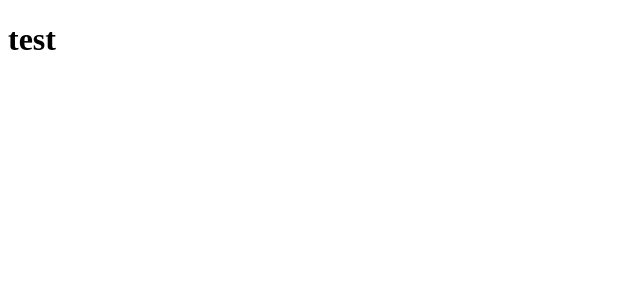
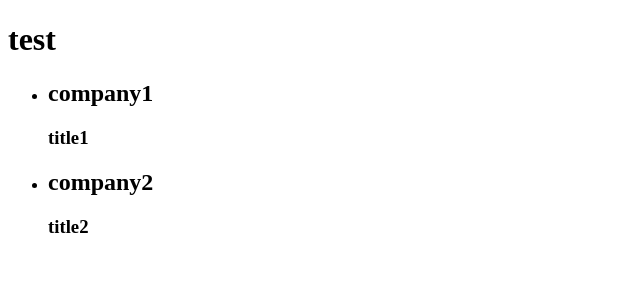
Before and after one commit to aidan-diaz/CareerClutch, a React (Vite) app: page / in a window 1280 px wide. Shown: the top 300 px of the page, without its empty margins (0-640 px from the left). Built offline with nearby package versions, Linux system fonts and the light colour scheme; data requests are answered from the project's data file.

Commit message:
set up Company.jsx and imported to App.jsx, ensured rendering properly

```diff
--- a/db.json
+++ b/db.json
@@ -1,5 +1,14 @@
 {
     "companies": [
-
+      {
+        "companyName": "company1",
+        "jobTitle": "title1",
+        "id": 1
+      },
+      {
+        "companyName": "company2",
+        "jobTitle": "title2",
+        "id": 2
+      }
     ]
   }
--- a/src/App.jsx
+++ b/src/App.jsx
@@ -1,16 +1,44 @@
-import { useState } from 'react'
+import { useState, useEffect } from 'react'
 import './App.css'
+import Company from "./components/Company"
+import companyService from './services/companies'
 
 function App() {
   const [companies, setCompanies] = useState([])
   const [newCompanyName, setNewCompanyName] = useState('')
-  const [newJobDescription, setNewJobDescription] = useState('')
+  const [newJobTitle, setNewJobTitle] = useState('')
   const [companyFilter, setCompanyFilter] = useState('')
 
+  useEffect(() => {
+    companyService
+      .getAllCompanies()
+      .then(initialCompanies => {
+        setCompanies(initialCompanies)
+      })
+  }, [])
+  console.log('companies: ', companies.length, companies)
+
+  const companyObject = {
+    companyName: newCompanyName,
+    jobTitle: newJobTitle
+  }
+
   return (
-    <>
+    <div>
       <h1>test</h1>
-    </>
+      <ul>
+      {
+        companies.map(company =>
+          <Company
+            key={company.id}
+            id={company.id}
+            name={company.companyName}
+            title={company.jobTitle}
+          />
+        )
+      }
+      </ul>
+    </div>
   )
 }
 
--- a/src/components/Company.jsx
+++ b/src/components/Company.jsx
@@ -0,0 +1,11 @@
+const Company = ({ id, name, title }) => {
+    console.log(id, name, title)
+    return (
+        <li id={id}>
+            <h2>{name}</h2>
+            <h3>{title}</h3>
+        </li>
+    )
+}
+
+export default Company
```
